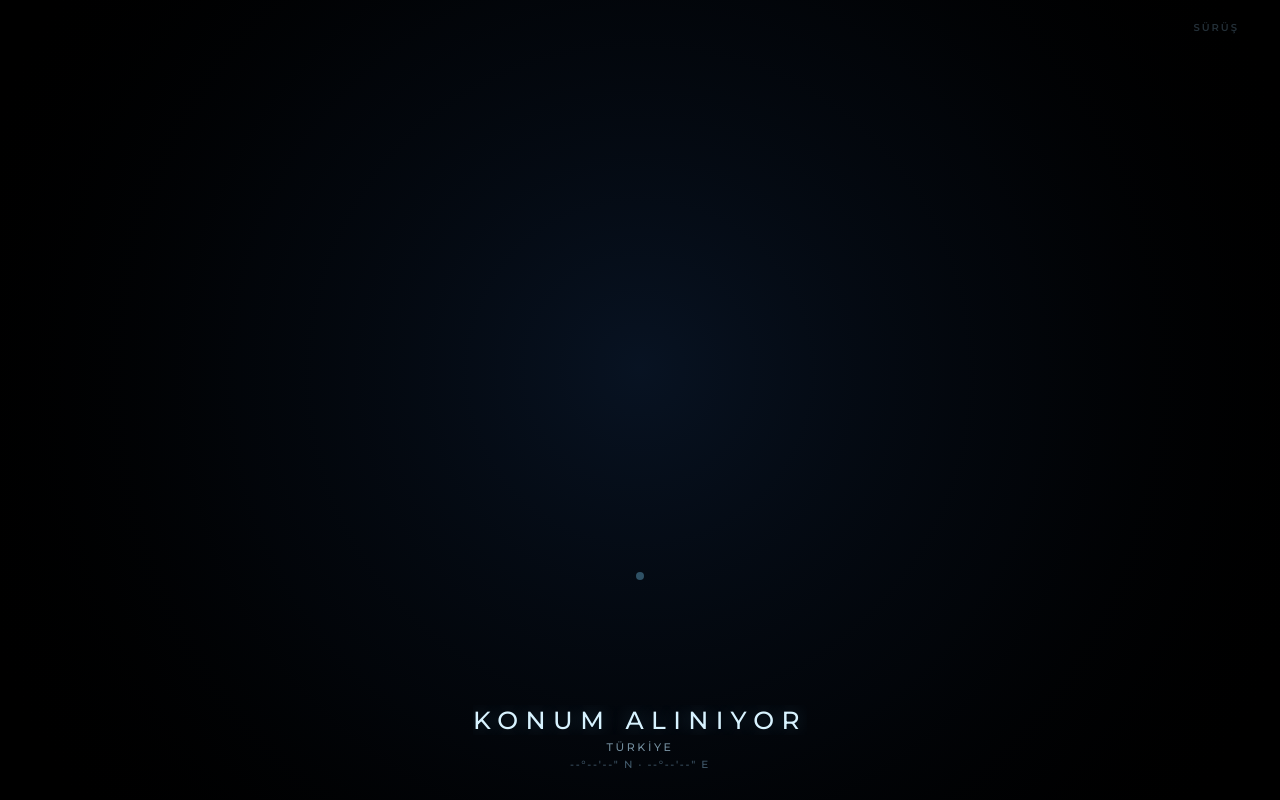
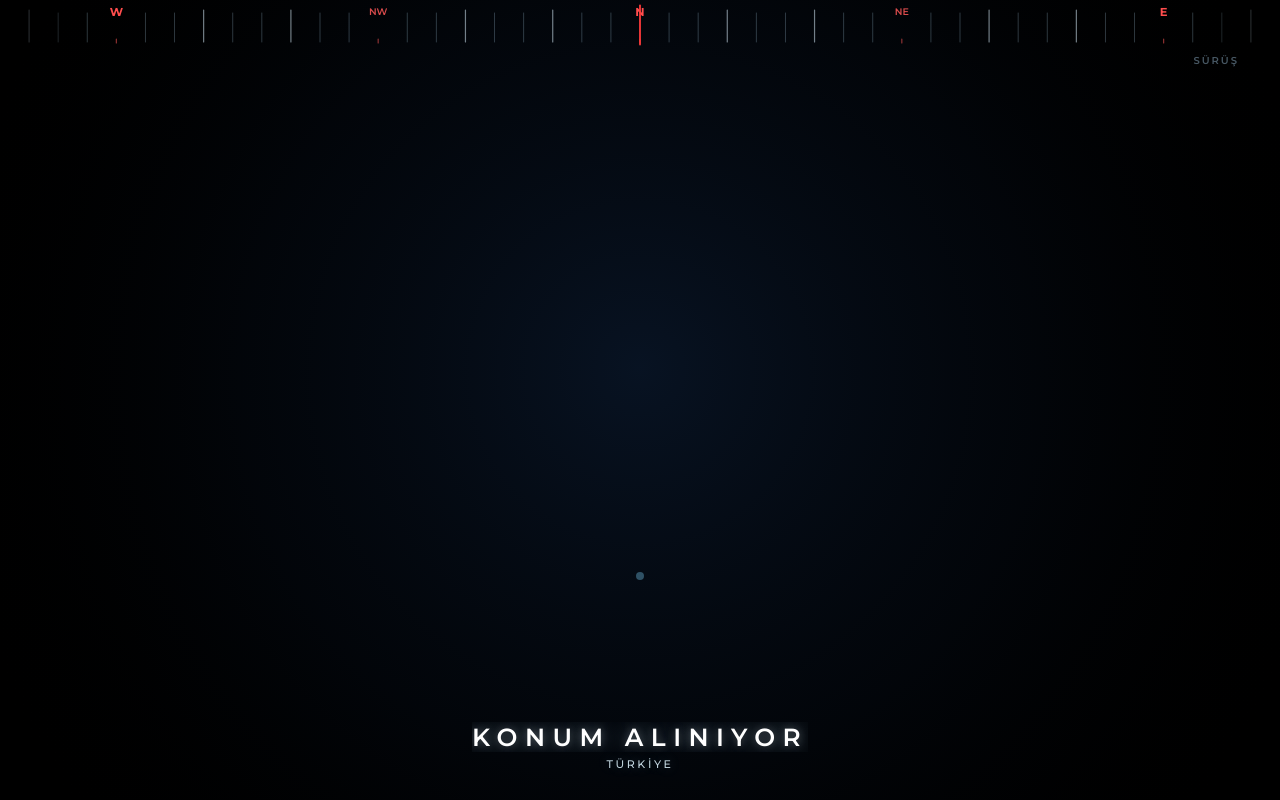
Before and after one commit to muteciko-hash/buyuk-harita, a plain HTML site: page index.html in a window 1280 px wide. Drawn offline with Linux system fonts and the light colour scheme.

Commit message:
Refactor CSS variables and add top compass element
Updated various CSS variables for color and layout adjustments. Added a top compass element and modified the positioning of UI components based on the new compass height.

```diff
--- a/index.html
+++ b/index.html
@@ -18,14 +18,16 @@
   --vh:1vh;--vw:1vw;
   --px:max(env(safe-area-inset-left),clamp(20px,calc(3.2*var(--vw)),44px));
   --py:max(env(safe-area-inset-top),clamp(14px,calc(2.6*var(--vh)),28px));
+  --compass-h:clamp(30px,calc(5.2*var(--vh)),42px);
   --bg:#000000;
   --card:#11161f;
   --line:rgba(148,197,232,.14);
-  --ice:#7dd3fc;
-  --ice-bright:#d8f3ff;
-  --ice-sub:rgba(186,226,248,.62);
-  --ice-dim:rgba(148,197,232,.44);
+  --ice:#93ddff;
+  --ice-bright:#f2faff;
+  --ice-sub:rgba(224,244,255,.86);
+  --ice-dim:rgba(176,216,245,.62);
   --amber:#ffb000;
+  --compass-red:#ef4444;
 }
 *{box-sizing:border-box;margin:0;padding:0;user-select:none;-webkit-user-select:none;-webkit-tap-highlight-color:transparent}
 html,body{
@@ -42,9 +44,18 @@ button{font:inherit;color:inherit;background:none;border:none;cursor:pointer}
 .map-stage{position:absolute;inset:0;width:100%;height:100%;z-index:1;cursor:pointer}
 .road-cv{position:absolute;inset:0;width:100%;height:100%;display:block}
 
+/* EN ÜST: ŞEFFAF, KENARDAN KENARA KİBAR PUSULA ŞERİDİ */
+.top-compass{
+  position:absolute;left:0;right:0;top:max(env(safe-area-inset-top),4px);
+  height:var(--compass-h);z-index:7;pointer-events:none;
+  -webkit-mask-image:linear-gradient(90deg,transparent 0%,#000 7%,#000 93%,transparent 100%);
+  mask-image:linear-gradient(90deg,transparent 0%,#000 7%,#000 93%,transparent 100%)
+}
+.compass-cv{width:100%;height:100%;display:block}
+
 /* SOL ÜST: DÖNÜŞ OKU & AKILLI EĞİM GÖSTERGESİ */
 .top-left-hud{
-  position:absolute;left:var(--px);top:var(--py);z-index:6;
+  position:absolute;left:var(--px);top:calc(var(--py) + var(--compass-h));z-index:6;
   display:flex;flex-direction:column;align-items:flex-start;gap:clamp(6px,calc(1.2*var(--vh)),12px);
   pointer-events:none
 }
@@ -79,7 +90,7 @@ button{font:inherit;color:inherit;background:none;border:none;cursor:pointer}
 
 /* ÜST ORTA: YAKLAŞAN HAVA / YOL UYARISI */
 .ahead-chip{
-  position:absolute;left:50%;top:var(--py);transform:translateX(-50%) translateY(-6px);z-index:6;
+  position:absolute;left:50%;top:calc(var(--py) + var(--compass-h));transform:translateX(-50%) translateY(-6px);z-index:6;
   display:flex;align-items:center;gap:8px;padding:6px 14px;border-radius:999px;
   background:rgba(5,10,18,.68);backdrop-filter:blur(8px);-webkit-backdrop-filter:blur(8px);
   border:1px solid rgba(255,176,0,.48);color:#ffd275;
@@ -90,17 +101,17 @@ button{font:inherit;color:inherit;background:none;border:none;cursor:pointer}
 
 /* SAĞ ÜST: GİZLİ YÖN MODU DOKUNMA BÖLGESİ (Sürüş Yönü / Kuzey Yukarı) */
 .orient-zone{
-  position:absolute;right:0;top:0;width:clamp(96px,calc(16*var(--vw)),170px);height:clamp(74px,calc(16*var(--vh)),120px);
+  position:absolute;right:0;top:var(--compass-h);width:clamp(96px,calc(16*var(--vw)),170px);height:clamp(74px,calc(16*var(--vh)),120px);
   z-index:6;display:flex;align-items:flex-start;justify-content:flex-end;
-  padding:var(--py) var(--px) 0 0;cursor:pointer
+  padding:calc(var(--py) * .6) var(--px) 0 0;cursor:pointer
 }
 .orient-badge{
   font-size:clamp(8px,calc(1.25*var(--vh)),10px);font-weight:600;letter-spacing:.2em;text-transform:uppercase;
-  color:var(--ice-dim);opacity:.55;transition:opacity .25s,color .25s
+  color:var(--ice-dim);opacity:.65;transition:opacity .25s,color .25s
 }
 .orient-zone:active .orient-badge{opacity:1;color:var(--ice-bright)}
 
-/* ALT ORTA: KABİN PANELİ STİLİ ŞEHİR İMZASI + KOORDİNAT + ROTA ÖZETİ */
+/* ALT ORTA: PARLAK ŞEHİR İMZASI + ROTA ÖZETİ (KOORDİNAT VE ALT GRAFİK YOK) */
 .sig-wrap{
   position:absolute;left:50%;bottom:max(env(safe-area-inset-bottom),clamp(14px,calc(2.6*var(--vh)),26px));
   transform:translateX(-50%);z-index:6;
@@ -108,43 +119,27 @@ button{font:inherit;color:inherit;background:none;border:none;cursor:pointer}
   padding:8px 22px;cursor:pointer;max-width:88vw
 }
 .sig-city{
-  font-size:clamp(16px,calc(3.1*var(--vh)),25px);font-weight:500;letter-spacing:.30em;
-  text-transform:uppercase;color:var(--ice-bright);
-  text-shadow:0 0 18px rgba(125,211,252,.28);
+  font-size:clamp(16px,calc(3.1*var(--vh)),25px);font-weight:600;letter-spacing:.30em;
+  text-transform:uppercase;color:#ffffff;
+  text-shadow:0 0 22px rgba(186,232,255,.52), 0 0 8px rgba(255,255,255,.25);
   white-space:nowrap;overflow:hidden;text-overflow:ellipsis;max-width:82vw;
   transition:color .2s
 }
-.sig-wrap:active .sig-city{color:#ffffff}
+.sig-wrap:active .sig-city{color:#bae6fd}
 .sig-sub{
   margin-top:clamp(3px,calc(.6*var(--vh)),6px);
   font-size:clamp(8.5px,calc(1.4*var(--vh)),11px);font-weight:500;letter-spacing:.24em;
-  text-transform:uppercase;color:var(--ice-sub);white-space:nowrap
-}
-.sig-coords{
-  margin-top:clamp(3px,calc(.55*var(--vh)),5px);
-  font-size:clamp(8px,calc(1.3*var(--vh)),10.5px);font-weight:500;letter-spacing:.16em;
-  color:var(--ice-dim);font-variant-numeric:tabular-nums;white-space:nowrap
+  text-transform:uppercase;color:var(--ice-sub);
+  text-shadow:0 0 12px rgba(148,210,255,.28);
+  white-space:nowrap
 }
 .sig-route{
   display:none;margin-top:clamp(5px,calc(.9*var(--vh)),8px);
   font-size:clamp(9.5px,calc(1.55*var(--vh)),12px);font-weight:600;letter-spacing:.18em;
   text-transform:uppercase;color:var(--ice);font-variant-numeric:tabular-nums;white-space:nowrap;
-  text-shadow:0 0 12px rgba(125,211,252,.35)
+  text-shadow:0 0 12px rgba(125,211,252,.4)
 }
 .sig-route.on{display:block}
-
-/* EN ALT KENAR: 2PX ROTA İLERLEME ÇİZGİSİ */
-.route-prog{
-  position:absolute;left:0;right:0;bottom:0;height:2px;z-index:8;
-  background:rgba(125,211,252,.08);opacity:0;pointer-events:none;transition:opacity .35s
-}
-.route-prog.on{opacity:1}
-.route-prog i{
-  display:block;height:100%;width:0%;
-  background:linear-gradient(90deg,rgba(56,189,248,.45),#bae6fd);
-  box-shadow:0 0 10px rgba(125,211,252,.65);
-  transition:width .4s ease-out
-}
 
 /* BİLDİRİM TOAST */
 .toast{
@@ -179,6 +174,11 @@ button{font:inherit;color:inherit;background:none;border:none;cursor:pointer}
     <canvas class="road-cv" id="roadCanvas"></canvas>
   </div>
 
+  <!-- EN ÜST: BAR OLMADAN KİBAR PUSULA ŞERİDİ -->
+  <div class="top-compass">
+    <canvas class="compass-cv" id="compassCanvas"></canvas>
+  </div>
+
   <!-- SOL ÜST: DÖNÜŞ OKU + METRE & AKILLI EĞİM -->
   <div class="top-left-hud">
     <div class="nav-hud" id="navHud" onclick="cancelNav(true)">
@@ -201,16 +201,12 @@ button{font:inherit;color:inherit;background:none;border:none;cursor:pointer}
     <span class="orient-badge" id="orientBadge">SÜRÜŞ</span>
   </div>
 
-  <!-- ALT ORTA: ŞEHİR İMZASI + KOORDİNAT + ROTA ÖZETİ -->
+  <!-- ALT ORTA: ŞEHİR İMZASI + ROTA ÖZETİ -->
   <div class="sig-wrap" id="sigBox" onclick="openNav()">
     <div class="sig-city" id="sigCity">KONUM ALINIYOR</div>
     <div class="sig-sub" id="sigSub">TÜRKİYE</div>
-    <div class="sig-coords" id="sigCoords">--°--'--" N · --°--'--" E</div>
     <div class="sig-route" id="sigRoute">--</div>
   </div>
-
-  <!-- EN ALT KENAR: 2PX İLERLEME ÇİZGİSİ -->
-  <div class="route-prog" id="routeProg"><i id="routeProgFill"></i></div>
 
   <div class="toast" id="toast"></div>
 </div>
@@ -258,6 +254,83 @@ function toast(t){
   toast.t = setTimeout(() => el.classList.remove('on'), 1600);
 }
 
+/* ---------- ÜST PUSULA ŞERİDİ (BAR YOK, KIRMIZI HARFLER & İNCE ÇİZGİLER) ---------- */
+const compCv = $('compassCanvas'), cctx = compCv.getContext('2d');
+const COMPASS_LABELS = {
+  0: 'N', 45: 'NE', 90: 'E', 135: 'SE',
+  180: 'S', 225: 'SW', 270: 'W', 315: 'NW'
+};
+let smoothCompassHead = 0;
+
+function compassSize(){
+  compCv.width = Math.max(1, Math.round(compCv.clientWidth * DPR));
+  compCv.height = Math.max(1, Math.round(compCv.clientHeight * DPR));
+  drawTopCompass();
+}
+
+function drawTopCompass(){
+  const w = compCv.width, h = compCv.height;
+  if (!w || !h) return;
+  const dp = DPR;
+  cctx.clearRect(0, 0, w, h);
+
+  const cx = w * 0.5;
+  const pxPerDeg = Math.max(2.6 * dp, w / 220);
+  const halfSpanDeg = Math.ceil((w * 0.5) / pxPerDeg) + 10;
+  const centerDeg = smoothCompassHead;
+  const startDeg = Math.floor((centerDeg - halfSpanDeg) / 5) * 5;
+  const endDeg = Math.ceil((centerDeg + halfSpanDeg) / 5) * 5;
+
+  cctx.lineCap = 'round';
+  cctx.textAlign = 'center';
+  cctx.textBaseline = 'top';
+
+  for (let d = startDeg; d <= endDeg; d += 5){
+    const norm = ((d % 360) + 360) % 360;
+    const x = cx + (d - centerDeg) * pxPerDeg;
+    if (x < -20 * dp || x > w + 20 * dp) continue;
+
+    const isCardinal = norm % 90 === 0;
+    const isInter = !isCardinal && norm % 45 === 0;
+    const isMajor = norm % 15 === 0;
+
+    if (isCardinal || isInter){
+      /* Kırmızı yön harfi (N, NE, E, SE, S, SW, W, NW) */
+      const lbl = COMPASS_LABELS[norm];
+      const fSize = (isCardinal ? 11.5 : 9.5) * dp;
+      cctx.font = `${isCardinal ? 700 : 600} ${fSize}px 'Montserrat', sans-serif`;
+      cctx.fillStyle = isCardinal ? '#ff4d4d' : 'rgba(255, 88, 88, 0.85)';
+      cctx.fillText(lbl, x, 3 * dp);
+
+      /* Harfin altında kibar küçük çentik */
+      cctx.strokeStyle = 'rgba(255, 88, 88, 0.55)';
+      cctx.lineWidth = 1.2 * dp;
+      cctx.beginPath();
+      cctx.moveTo(x, h - 7 * dp);
+      cctx.lineTo(x, h - 3 * dp);
+      cctx.stroke();
+    } else {
+      /* İnce, kibar dikey cetvel çizgileri */
+      const tickTop = isMajor ? 6 * dp : 9 * dp;
+      const tickBot = h - 4 * dp;
+      cctx.strokeStyle = isMajor ? 'rgba(220, 242, 255, 0.52)' : 'rgba(186, 226, 248, 0.28)';
+      cctx.lineWidth = (isMajor ? 1.2 : 0.9) * dp;
+      cctx.beginPath();
+      cctx.moveTo(x, tickTop);
+      cctx.lineTo(x, tickBot);
+      cctx.stroke();
+    }
+  }
+
+  /* Merkezdeki sabit kırmızı gösterge çizgisi + mevcut derece */
+  cctx.strokeStyle = '#ff3b3b';
+  cctx.lineWidth = 1.8 * dp;
+  cctx.beginPath();
+  cctx.moveTo(cx, 1.5 * dp);
+  cctx.lineTo(cx, h - 1.5 * dp);
+  cctx.stroke();
+}
+
 /* ---------- ZOOM & HIZA DUYARLI OTOMATİK YAKINLAŞTIRMA ---------- */
 const ZOOM_STEPS = [
   { meters: 150,  label: '150 M' },
@@ -349,6 +422,7 @@ function roadSize(){
   roadCv.height = Math.max(1, Math.round(roadCv.clientHeight * DPR));
   fadeCache.w = 0;
   drawRoadMap();
+  compassSize();
 }
 
 function kickRoadAnim(){ if (!roadAnimRaf) roadAnimRaf = requestAnimationFrame(stepRoadAnim); }
@@ -366,9 +440,11 @@ function stepRoadAnim(ts){
   const desiredHead = northUp ? 0 : targetHeading;
   if (renderLat === null){
     renderLat = tl; renderLon = tn; renderHeading = desiredHead;
+    smoothCompassHead = targetHeading;
     renderZoomMeters = targetZoomMeters;
     lastStepTs = ts || 0;
     drawRoadMap();
+    drawTopCompass();
     if (driving) kickRoadAnim();
     return;
   }
@@ -380,18 +456,23 @@ function stepRoadAnim(ts){
 
   const dLat = tl - renderLat, dLon = tn - renderLon;
   const dHead = ((desiredHead - renderHeading + 540) % 360) - 180;
+  const dComp = ((targetHeading - smoothCompassHead + 540) % 360) - 180;
   const dZoom = targetZoomMeters - renderZoomMeters;
 
-  const settled = Math.abs(dLat) < 1e-7 && Math.abs(dLon) < 1e-7 && Math.abs(dHead) < 0.25 && Math.abs(dZoom) < 0.5;
+  const settled = Math.abs(dLat) < 1e-7 && Math.abs(dLon) < 1e-7 && Math.abs(dHead) < 0.25 && Math.abs(dComp) < 0.25 && Math.abs(dZoom) < 0.5;
   if (settled){
-    renderLat = tl; renderLon = tn; renderHeading = desiredHead; renderZoomMeters = targetZoomMeters;
+    renderLat = tl; renderLon = tn; renderHeading = desiredHead;
+    smoothCompassHead = targetHeading;
+    renderZoomMeters = targetZoomMeters;
   } else {
     renderLat += dLat * k;
     renderLon += dLon * k;
     renderHeading = (renderHeading + dHead * kh + 360) % 360;
+    smoothCompassHead = (smoothCompassHead + dComp * kh + 360) % 360;
     renderZoomMeters += dZoom * kz;
   }
   drawRoadMap();
+  drawTopCompass();
   if (driving || !settled) roadAnimRaf = requestAnimationFrame(stepRoadAnim); else lastStepTs = 0;
 }
 
@@ -828,11 +909,9 @@ function syncNavUiState(){
   const active = !!navRoute;
   $('navHud').classList.toggle('on', active);
   $('sigRoute').classList.toggle('on', active);
-  $('routeProg').classList.toggle('on', active);
   $('navCancelModalBtn').style.display = active ? 'inline-block' : 'none';
   if (!active){
     lastDistToTurn = null;
-    $('routeProgFill').style.width = '0%';
   }
 }
 
@@ -862,7 +941,6 @@ async function startRouteTo(destName, destLat, destLon, isReroute=false){
     saveRecentDest({ name: destName, lat: destLat, lon: destLon });
     $('navHud').classList.add('on');
     $('sigRoute').classList.add('on');
-    $('routeProg').classList.add('on');
     $('navIcon').innerHTML = TURN_SVGS.straight;
     $('navTurnDist').textContent = '…';
     $('sigRoute').textContent = 'ROTA HESAPLANIYOR…';
@@ -915,7 +993,6 @@ async function startRouteTo(destName, destLat, destLon, isReroute=false){
   else projectNavRoute();
 
   $('sigRoute').textContent = fmtRouteSummary(navRoute.totalLen, navRoute.totalDur);
-  $('routeProgFill').style.width = '2%';
   syncNavUiState();
   drawRoadMap();
   if (!isReroute) toast(`Rota: ${fmtNavDist(navRoute.totalLen)}`);
@@ -936,7 +1013,6 @@ function updateNavProgress(ox, oy){
   const remDist = Math.max(0, navRoute.totalLen - snap.along);
   const doneFrac = navRoute.totalLen > 0 ? Math.max(0, Math.min(1, snap.along / navRoute.totalLen)) : 0;
   const remSec = (navRoute.totalDur || 0) * (1 - doneFrac);
-  $('routeProgFill').style.width = (doneFrac * 100).toFixed(1) + '%';
 
   let nextIdx = navRoute.steps.length - 1;
   for (let i = 1; i < navRoute.steps.length; i++){
@@ -952,7 +1028,6 @@ function updateNavProgress(ox, oy){
     $('navIcon').innerHTML = TURN_SVGS.arrive;
     $('navTurnDist').textContent = 'VARIŞ';
     $('sigRoute').textContent = 'HEDEFE VARILDI';
-    $('routeProgFill').style.width = '100%';
     if (lastChimeStep !== 9999){ lastChimeStep = 9999; playTurnChime(); }
     return { snap, nextStep: step };
   }
@@ -1341,11 +1416,6 @@ setInterval(checkAhead, 30000);
 setInterval(() => { if (aheadShown && Date.now() - aheadLast.t > 25 * 60000) showAhead(null); }, 10000);
 
 /* ---------- GPS, KONUM İMZASI & PUSULA YÖNÜ ---------- */
-function dms(v, pos, neg){
-  const a = Math.abs(v); let d = Math.floor(a), m = Math.floor((a-d)*60), s = Math.round(((a-d)*60-m)*60);
-  if (s===60){ s=0; m++; } if (m===60){ m=0; d++; }
-  return `${d}°${pad(m)}'${pad(s)}" ${v>=0?pos:neg}`;
-}
 function distKm(a,b,c,d){
   const R=6371,r=Math.PI/180,dl=(c-a)*r,dn=(d-b)*r;
   const x=Math.sin(dl/2)**2+Math.cos(a*r)*Math.cos(c*r)*Math.sin(dn/2)**2;
@@ -1396,7 +1466,6 @@ async function updatePlaceSignature(lat, lon, force=false){
 }
 
 function updateGeo(c){
-  $('sigCoords').textContent = `${dms(c.latitude, 'N', 'S')} · ${dms(c.longitude, 'E', 'W')}`;
   if (c.speed > 1.5 && c.heading != null && isFinite(c.heading)){
     gpsHeadTime = Date.now();
     targetHeading = c.heading;
@@ -1436,18 +1505,18 @@ async function ipFallback(){
       targetLon = renderLon = d.longitude;
       $('sigCity').textContent = (d.city || 'MUĞLA').toUpperCase();
       $('sigSub').textContent = (d.country || 'TÜRKİYE').toUpperCase();
-      $('sigCoords').textContent = `${dms(d.latitude, 'N', 'S')} · ${dms(d.longitude, 'E', 'W')}`;
       fetchRoadNetwork(targetLat, targetLon, true);
       drawRoadMap();
+      drawTopCompass();
       return;
     }
   }catch{}
   targetLat = renderLat = 37.2153; targetLon = renderLon = 28.3636;
   $('sigCity').textContent = 'MUĞLA';
   $('sigSub').textContent = 'TÜRKİYE';
-  $('sigCoords').textContent = `${dms(targetLat, 'N', 'S')} · ${dms(targetLon, 'E', 'W')}`;
   fetchRoadNetwork(targetLat, targetLon, true);
   drawRoadMap();
+  drawTopCompass();
 }
 
 /* ---------- DİK TELEFON → YATAY EKRAN ---------- */
@@ -1488,7 +1557,7 @@ if (typeof ResizeObserver !== 'undefined'){
   ro.observe(roadCv);
 }
 document.addEventListener('visibilitychange', () => {
-  if (!document.hidden){ lastStepTs = 0; kickRoadAnim(); drawRoadMap(); }
+  if (!document.hidden){ lastStepTs = 0; kickRoadAnim(); drawRoadMap(); drawTopCompass(); }
 });
 
 applyLayout();
```
